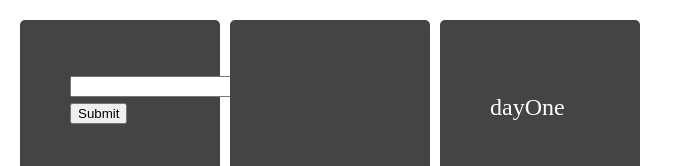
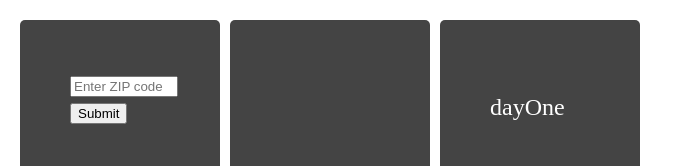
Before and after one commit to Sergey01/chromeWeather, a browser extension: page index.html in a window 1280 px wide. Shown: the top 166 px of the page, without its empty margins (0-683 px from the left). Drawn offline with Linux system fonts and the light colour scheme.

Commit message:
Added CSS selector for input box and added placeholder text

```diff
--- a/index.html
+++ b/index.html
@@ -25,13 +25,16 @@
       padding: 50px;
       font-size: 150%;
     }
+    #userInput {
+      width: 100px;
+    }
 
   </style>
 </head>
 <body>
   <div class ="grid">
     <div class ="box input" id = "inputZipCode" >
-      <input type = "text" id = "userInput"/>
+      <input type = "text" id = "userInput" placeholder="Enter ZIP code"/>
       <button id = "button" onclick = "sendZipCode()">Submit</button>
     </div>
     <div class = "box current" id = "displayWeather">
```
